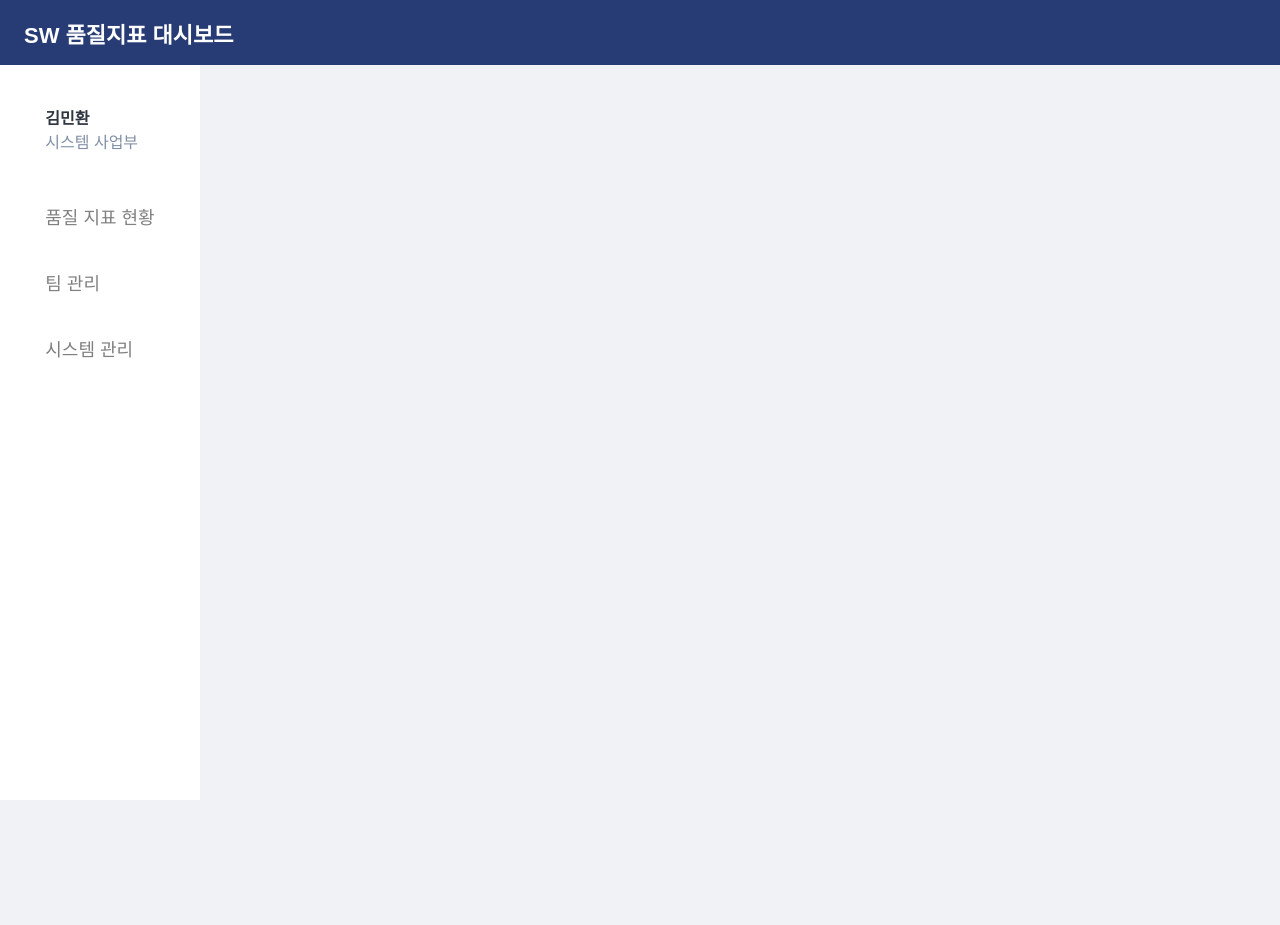
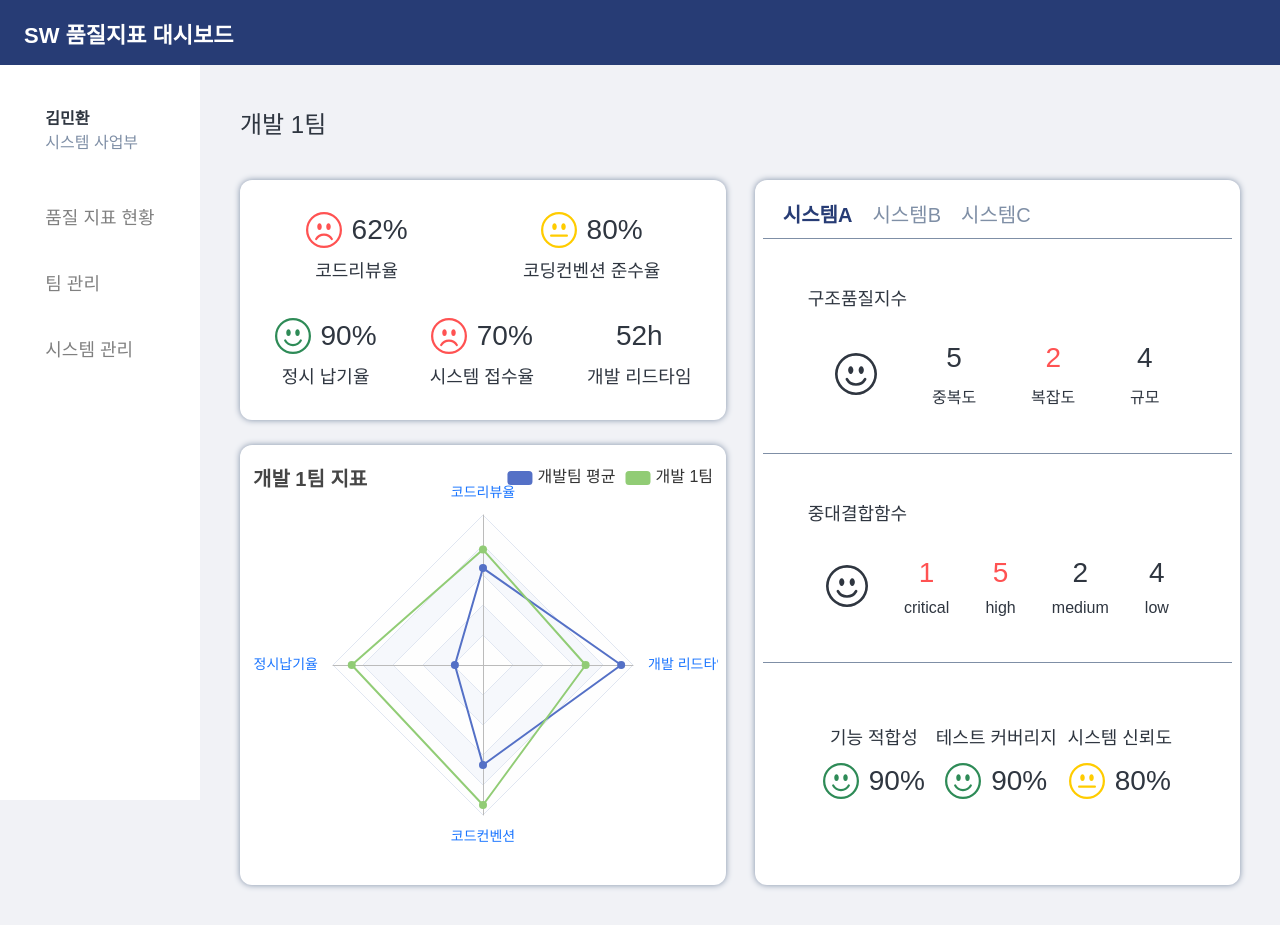
Before and after one commit to chowonsik/SWQualityBoard, a React (Create React App) app in the folder front/: page /team/1 in a window 1280 px wide. Before the commit the page ends 800 px from the top, so only its background shows below. Built offline with nearby package versions, Linux system fonts and the light colour scheme.

Commit message:
feat: Add team page (#S05P31F003-72)

```diff
--- a/front/src/App.js
+++ b/front/src/App.js
@@ -5,6 +5,8 @@ import Header from "./components/common/Header";
 import Sidebar from "./components/common/Sidebar";
 import Home from "./pages/Home";
 import Login from "./pages/Login";
+import Team from "./pages/Team";
+
 function App() {
   return (
     <div className="App">
@@ -15,6 +17,7 @@ function App() {
           <Switch>
             <Route path="/" exact={true} component={Home} />
             <Route path="/login" exact={true} component={Login} />
+            <Route path="/team/:id" exact={true} component={Team} />
           </Switch>
         </Center>
       </Router>
@@ -28,6 +31,7 @@ const Center = styled.div`
   left: 200px;
   display: flex;
   flex-direction: row;
+  width: calc(100% - 200px);
 `;
 
 export default App;
--- /dev/null
+++ b/front/src/pages/Team/index.jsx
@@ -0,0 +1,141 @@
+import ReactEcharts from "echarts-for-react";
+import { colors } from "../../styles";
+import IndicatorItem from "../../components/team/IndicatorItem";
+import SystemManagement from "../../components/team/SystemManagement";
+import { useState } from "react";
+import {
+  StyledCard,
+  Container,
+  Wrapper,
+  SystemTab,
+  TeamManagement,
+} from "./styles";
+
+function Team() {
+  const teamName = "개발 1팀";
+  const systems = ["시스템A", "시스템B", "시스템C"];
+  const [activeTab, setActiveTab] = useState(0);
+
+  const standard = {
+    codeReview: [90, 80, 70],
+    codeConvention: [90, 80, 70],
+    onTimeDelivery: [90, 80, 70],
+    systemReception: [90, 80, 70],
+  };
+
+  function getChartOption() {
+    // api 요청
+    return {
+      title: {
+        text: `${teamName} 지표`,
+        textStyle: {
+          fontSize: 20,
+        },
+      },
+      legend: {
+        right: 0,
+        data: ["개발팀 평균", teamName],
+        padding: 5,
+        textStyle: {
+          fontSize: 16,
+        },
+      },
+      radar: {
+        indicator: [
+          { name: "코드리뷰율", max: 6500 },
+          { name: "정시납기율", max: 16000 },
+          { name: "코드컨벤션", max: 30000 },
+          { name: "개발 리드타임 ", max: 38000 },
+        ],
+        name: {
+          fontSize: 14,
+          color: `${colors.blue}`,
+        },
+      },
+      series: [
+        {
+          name: "개발팀 지표 비교",
+          type: "radar",
+          data: [
+            {
+              value: [4200, 3000, 20000, 35000],
+              name: "개발팀 평균",
+            },
+            {
+              value: [5000, 14000, 28000, 26000],
+              name: teamName,
+            },
+          ],
+        },
+      ],
+    };
+  }
+
+  function changeActiveTab(idx) {
+    setActiveTab(idx);
+  }
+
+  return (
+    <Wrapper>
+      <h1>개발 1팀</h1>
+      <Container>
+        <div>
+          <StyledCard height="240">
+            <TeamManagement>
+              <div className="team-indicators__first">
+                <IndicatorItem
+                  emoji
+                  name="코드리뷰율"
+                  value="62%"
+                  standard={standard.codeReview}
+                />
+                <IndicatorItem
+                  emoji
+                  name="코딩컨벤션 준수율"
+                  value="80%"
+                  standard={standard.codeConvention}
+                />
+              </div>
+              <div className="team-indicators__second">
+                <IndicatorItem
+                  emoji
+                  name="정시 납기율"
+                  standard={standard.onTimeDelivery}
+                  value="90%"
+                />
+                <IndicatorItem
+                  emoji
+                  name="시스템 접수율"
+                  standard={standard.systemReception}
+                  value="70%"
+                />
+                <IndicatorItem name="개발 리드타임" value="52h" />
+              </div>
+            </TeamManagement>
+          </StyledCard>
+          <StyledCard height="440">
+            <ReactEcharts
+              option={getChartOption()}
+              style={{ height: "400px" }}
+            />
+          </StyledCard>
+        </div>
+        <StyledCard>
+          <SystemTab>
+            {systems?.map((system, idx) => (
+              <h2
+                className={"system-name" + (activeTab === idx ? " active" : "")}
+                onClick={() => changeActiveTab(idx)}
+              >
+                {system}
+              </h2>
+            ))}
+          </SystemTab>
+          <SystemManagement />
+        </StyledCard>
+      </Container>
+    </Wrapper>
+  );
+}
+
+export default Team;
--- /dev/null
+++ b/front/src/pages/Team/styles.jsx
@@ -0,0 +1,72 @@
+import styled from "styled-components";
+import { colors, fonts } from "../../styles";
+import Card from "../../components/common/Card";
+
+export const Wrapper = styled.div`
+  margin: 40px;
+  width: 100%;
+  display: flex;
+  flex-direction: column;
+  h1 {
+    text-align: left;
+    font-size: ${fonts.xxl};
+    font-weight: 400;
+    margin-bottom: 40px;
+  }
+`;
+
+export const Container = styled.div`
+  display: grid;
+  grid-template-columns: repeat(2, 1fr);
+  grid-gap: 1.8rem;
+
+  @media screen and (max-width: 1024px) {
+    grid-template-columns: repeat(1, 1fr);
+  }
+`;
+
+export const TeamManagement = styled.div`
+  .team-indicators__first {
+    margin-bottom: 36px;
+  }
+  .team-indicators__first,
+  .team-indicators__second {
+    display: flex;
+    justify-content: space-around;
+    font-size: ${fonts.md};
+  }
+`;
+
+export const StyledCard = styled(Card)`
+  height: ${(props) => props.height || "100%"};
+  display: flex;
+  flex-direction: column;
+  justify-content: center;
+
+  & + & {
+    margin-top: 25px;
+  }
+`;
+
+export const SystemTab = styled.div`
+  display: flex;
+  align-items: center;
+  padding-left: 20px;
+  height: 55px;
+  border-bottom: 1px solid ${colors.grayLine};
+
+  .system-name {
+    font-size: ${fonts.lg};
+    color: ${colors.gray};
+    font-weight: 400;
+    margin-right: 20px;
+    cursor: pointer;
+  }
+  .system-name:nth-last-child(1) {
+    margin-right: 0px;
+  }
+  .active {
+    font-weight: 700;
+    color: ${colors.navy};
+  }
+`;
```
